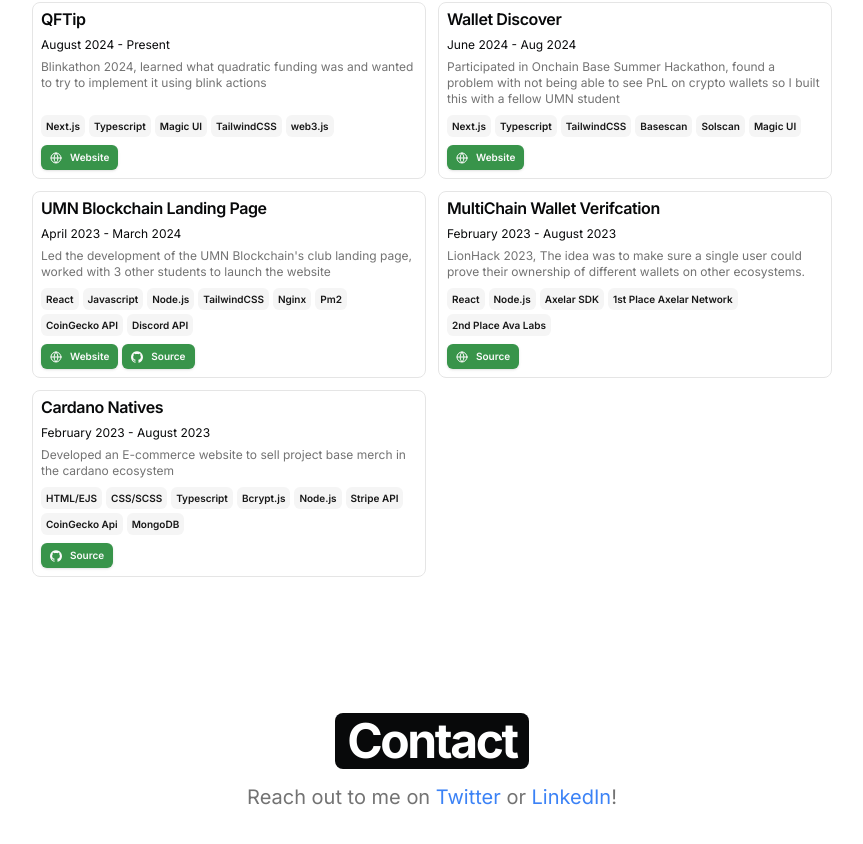
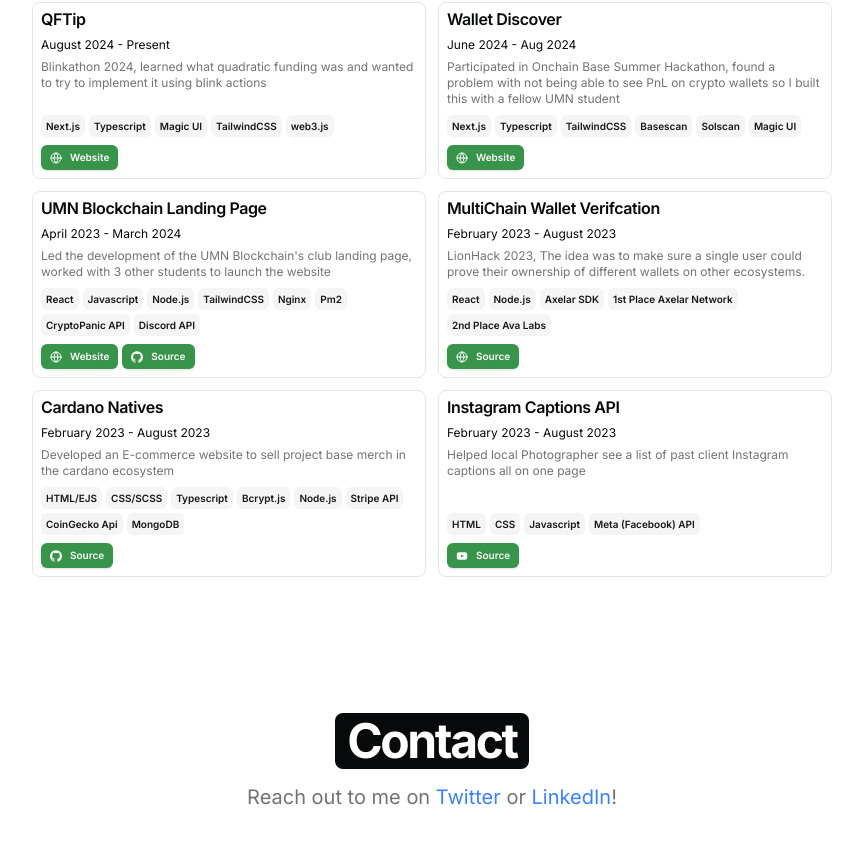
Before and after one commit to olafnub/HTML5-Portfolio, a Next.js app: page / in a window 1280 px wide. Shown: the part 1398-2242 px from the top of the page, without its empty margins (208-1071 px from the left). Built offline with nearby package versions, Linux system fonts and the light colour scheme.

Commit message:
New changes

```diff
--- /dev/null
+++ b/src/app/chains/page.tsx
@@ -0,0 +1,60 @@
+"use client"
+import React, {useEffect, useState} from 'react'
+import Link from "next/link"
+import Image from "next/image"
+
+const FlexCenter: React.FC<{ children: React.ReactNode}> = ({ children }) => (
+    <div style={{display: "flex", justifyContent: "center", alignItems: "center"}}>
+        {children}
+    </div>
+)
+
+const Arrow = () => <span>➜</span>;
+
+const LinkItem: React.FC<{ href: string, text: string, extraInfo?: string }> = ({ href, text, extraInfo }) => (
+    <p>
+        <Arrow /><Link style={{textDecoration: "underline"}} href={href}>{text}</Link><span> {extraInfo}</span>
+    </p>
+)
+
+export default function Chains() {
+
+    const [mainDocument, setMainDocument] = useState<HTMLElement | null>(null);
+
+    useEffect(() => {
+        const main = document.getElementById("main");
+        setMainDocument(main);
+        console.log(mainDocument);
+    }, [mainDocument]);
+
+    // server side and is not interacted with client side - play with mysql with to learn how to pull and send data ;)
+    // update list of db hashes
+    // hash is based on the text
+
+    return (
+        <section id="main" style={{display: "flex", flexDirection: "column", gap: "48px"}}>
+
+            <FlexCenter>
+                <p style={{color: "#AA336A", fontWeight: "bolder"}}>List of videos and articles that I find interesting and helpful</p>
+            </FlexCenter>
+
+            <LinkItem href="https://www.techtarget.com/whatis/definition/deep-Web" text="What is the Deep Web"/>
+
+            <div>
+                <p><Arrow /><b>What Game Theory Reveals About Life, The Universe, and Everything</b> and remember not to click on random links so the title is right there for you if you want to search it up on youtube</p>
+                <br></br>
+                <FlexCenter>
+                    <iframe width="560" height="315" src="https://www.youtube.com/embed/mScpHTIi-kM?si=SpdC0gvXPJfOgn3d" title="YouTube video player" frameborder="0" allow="accelerometer; autoplay; clipboard-write; encrypted-media; gyroscope; picture-in-picture; web-share" referrerpolicy="strict-origin-when-cross-origin" allowfullscreen></iframe>
+                </FlexCenter>
+            </div>
+
+            <LinkItem href="https://medium.com/@li002488/guide-to-long-term-investing-what-is-compound-interest-index-funds-etfs-80ad46b91213" text="guide to long term investing — what is compound interest, an index fund & an etf?" extraInfo="For this one you can ignore the advice I gave above" />
+
+            <Image src="/chat.jpg" alt="chatgpt conversation" layout="responsive" width={500} height={600} />
+
+            <LinkItem href="https://www.youtube.com/watch?v=Y9KMkQwWXtY" text="How to trade memecoins @ UMN Blockchain" />
+
+
+        </section>
+    )
+}
--- a/src/data/resume.tsx
+++ b/src/data/resume.tsx
@@ -197,7 +197,7 @@
         "TailwindCSS",
         "Nginx",
         "Pm2",
-        "CoinGecko API",
+        "CryptoPanic API",
         "Discord API",
       ],
       links: [
@@ -267,5 +267,28 @@
       image: "",
       video: "",
     },
+    {
+      title: "Instagram Captions API",
+      href: "https://youtu.be/RI4d2TeTFws?si=m9EM3ZTzNWdkLDGJ",
+      dates: "February 2023 - August 2023",
+      active: true,
+      description:
+        "Helped local Photographer see a list of past client Instagram captions all on one page",
+      technologies: [
+        "HTML",
+        "CSS",
+        "Javascript",
+        "Meta (Facebook) API"
+      ],
+      links: [
+        {
+          type: "Source",
+          href: "https://youtu.be/RI4d2TeTFws?si=m9EM3ZTzNWdkLDGJ",
+          icon: <Icons.youtube className="size-3" />,
+        },
+      ],
+      image: "",
+      video: "",
+    },
   ],
 } as const;
```
Also changed, not shown: content/files.mdx (added, +18 -0 lines), public/chat.jpg (added).
